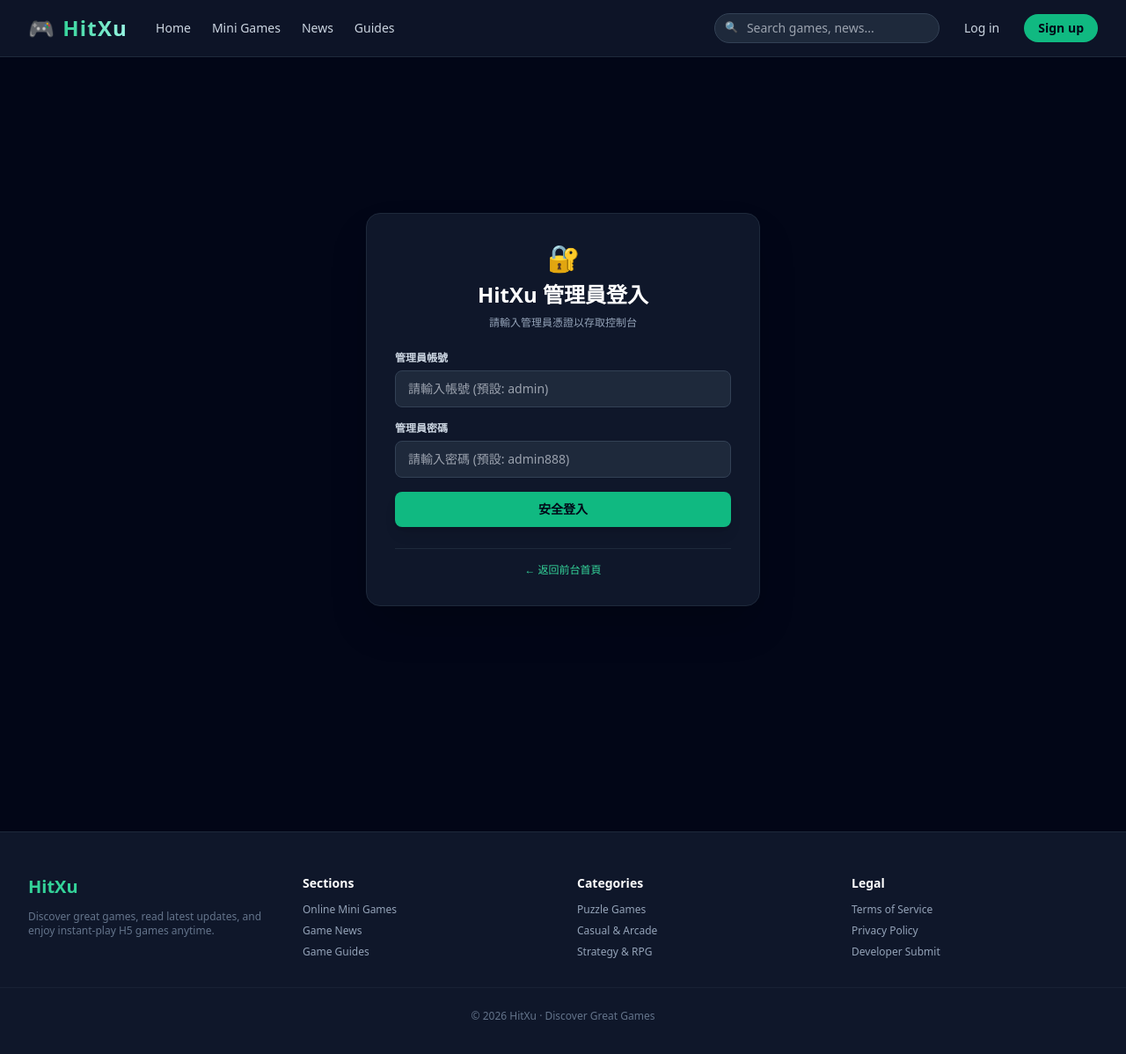
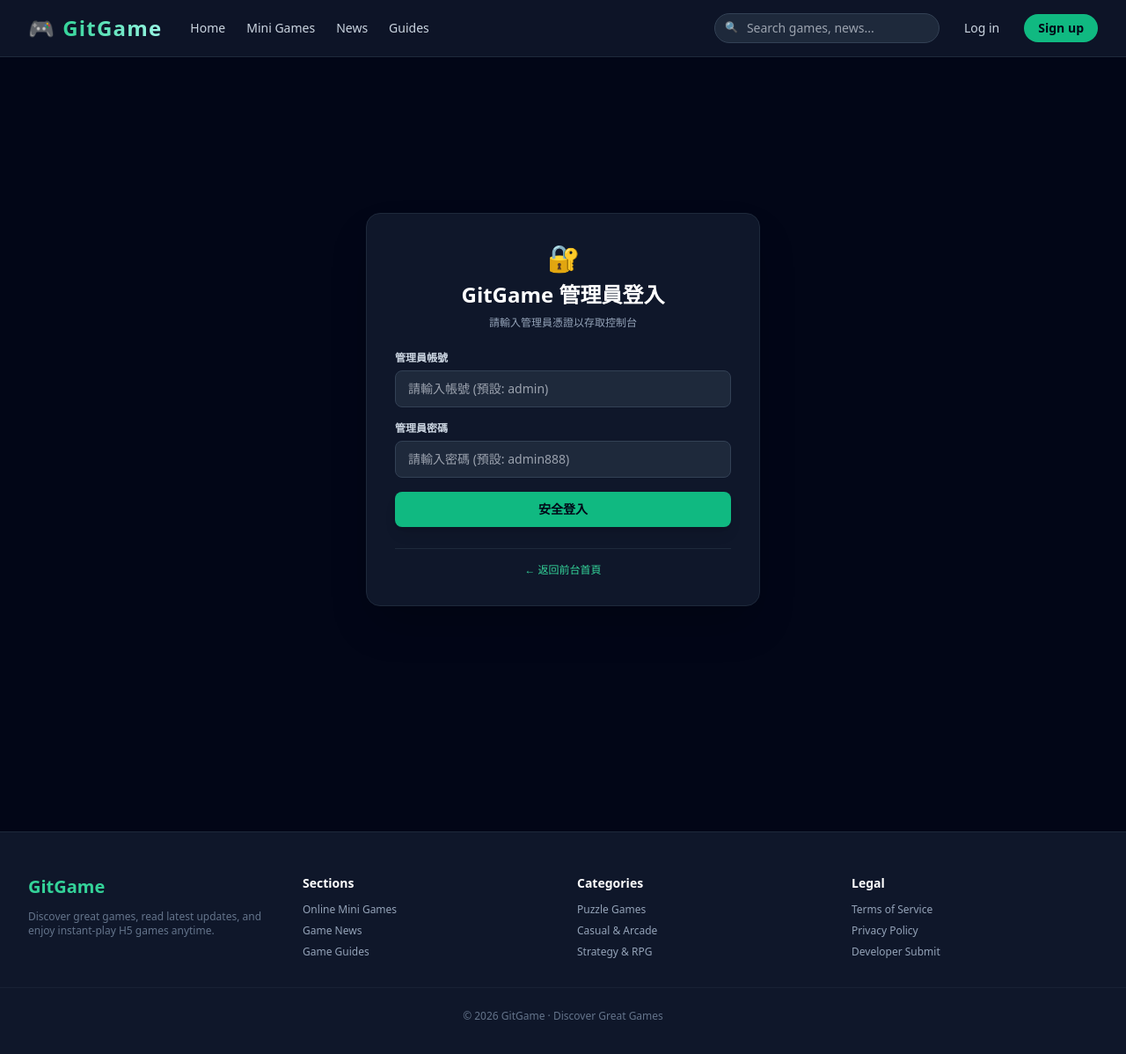
Before and after one commit to winky20000401-ux/hitxu, a Next.js app: page /admin/login in a window 1280 px wide. Shown: the top 1198 px of the page at 88% size. Built offline with nearby package versions, Linux system fonts and the light colour scheme.

Commit message:
feat: rename branding to GitGame

```diff
--- a/app/admin/layout.tsx
+++ b/app/admin/layout.tsx
@@ -24,7 +24,7 @@ export default function AdminLayout({ children }: { children: React.ReactNode })
         <div className="space-y-6">
           <div className="flex items-center space-x-2">
             <span className="text-2xl">⚙️</span>
-            <span className="font-bold text-lg text-emerald-400">HitXu CMS</span>
+            <span className="font-bold text-lg text-emerald-400">GitGame CMS</span>
           </div>
 
           <nav className="space-y-2 text-sm font-medium">
--- a/app/admin/login/page.tsx
+++ b/app/admin/login/page.tsx
@@ -42,7 +42,7 @@ export default function AdminLoginPage() {
       <div className="w-full max-w-md bg-slate-900 border border-slate-800 rounded-2xl p-8 shadow-2xl space-y-6">
         <div className="text-center space-y-2">
           <div className="text-3xl">🔐</div>
-          <h1 className="text-2xl font-black text-white">HitXu 管理員登入</h1>
+          <h1 className="text-2xl font-black text-white">GitGame 管理員登入</h1>
           <p className="text-xs text-slate-400">請輸入管理員憑證以存取控制台</p>
         </div>
 
--- a/app/layout.tsx
+++ b/app/layout.tsx
@@ -3,7 +3,7 @@ import Navbar from '@/components/Navbar';
 import Footer from '@/components/Footer';
 
 export const metadata = {
-  title: 'HitXu - Discover Great Games, News & Mini Games',
+  title: 'GitGame - Discover Great Games, News & Mini Games',
   description: 'Instant play online H5 mini games and latest game guides and news.',
 };
 
--- a/components/Footer.tsx
+++ b/components/Footer.tsx
@@ -5,7 +5,7 @@ export default function Footer() {
     <footer className="bg-slate-900 border-t border-slate-800 text-slate-400 text-sm py-12 mt-20">
       <div className="max-w-7xl mx-auto px-4 sm:px-6 lg:px-8 grid grid-cols-1 md:grid-cols-4 gap-8">
         <div>
-          <div className="text-xl font-black text-emerald-400 mb-3">HitXu</div>
+          <div className="text-xl font-black text-emerald-400 mb-3">GitGame</div>
           <p className="text-xs text-slate-500">Discover great games, read latest updates, and enjoy instant-play H5 games anytime.</p>
         </div>
         <div>
@@ -34,7 +34,7 @@ export default function Footer() {
         </div>
       </div>
       <div className="max-w-7xl mx-auto px-4 mt-8 pt-6 border-t border-slate-800/60 text-center text-xs text-slate-500">
-        © 2026 HitXu · Discover Great Games
+        © 2026 GitGame · Discover Great Games
       </div>
     </footer>
   );
--- a/components/Navbar.tsx
+++ b/components/Navbar.tsx
@@ -7,7 +7,7 @@ export default function Navbar() {
         <div className="flex items-center space-x-8">
           <Link href="/" className="flex items-center space-x-2 text-2xl font-black tracking-wider text-emerald-400">
             <span>🎮</span>
-            <span className="bg-gradient-to-r from-emerald-400 to-teal-200 bg-clip-text text-transparent">HitXu</span>
+            <span className="bg-gradient-to-r from-emerald-400 to-teal-200 bg-clip-text text-transparent">GitGame</span>
           </Link>
           <nav className="hidden md:flex space-x-6 text-sm font-medium text-slate-300">
             <Link href="/" className="hover:text-emerald-400 transition-colors">Home</Link>
```
